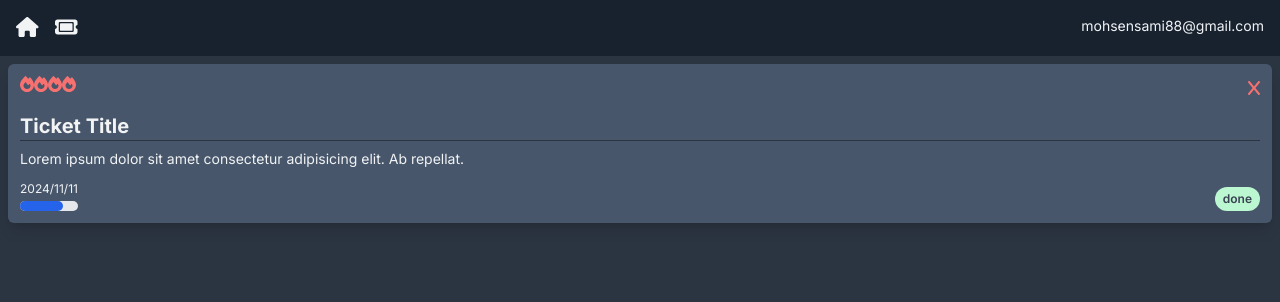
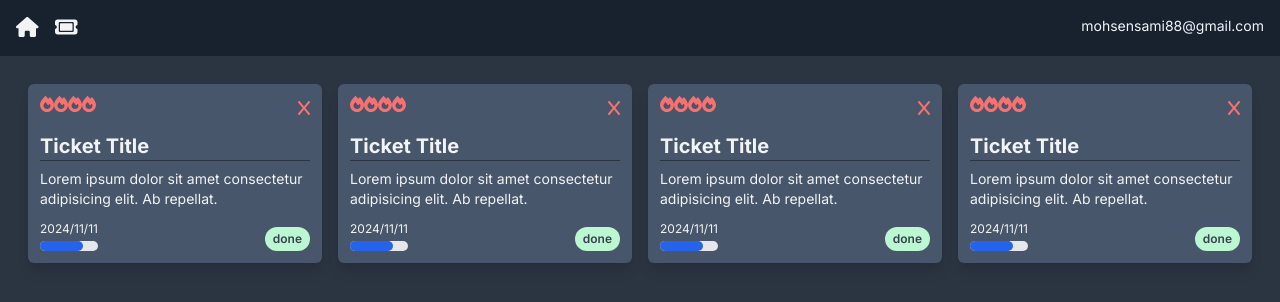
Before and after one commit to mohsensami/figma-clone, a Next.js app: page / in a window 1280 px wide. Shown: the top 302 px of the page. Built offline with nearby package versions, Linux system fonts and the light colour scheme.

Commit message:
connect to mongodb and install packages

```diff
--- a/app/page.js
+++ b/app/page.js
@@ -3,8 +3,13 @@
 
 const Dashboard = () => {
     return (
-        <div>
-            <TicketCard />
+        <div className="p-5">
+            <div className="lg:grid grid-cols-2 xl:grid-cols-4">
+                <TicketCard />
+                <TicketCard />
+                <TicketCard />
+                <TicketCard />
+            </div>
         </div>
     );
 };
--- a/package.json
+++ b/package.json
@@ -11,6 +11,8 @@
   "dependencies": {
     "@fortawesome/free-solid-svg-icons": "^6.5.1",
     "@fortawesome/react-fontawesome": "^0.2.0",
+    "mongodb": "^6.3.0",
+    "mongoose": "^8.1.2",
     "next": "14.1.0",
     "react": "^18",
     "react-dom": "^18"
```
Also changed, not shown: 1 other file (tests, documents, lock files or other folders).
